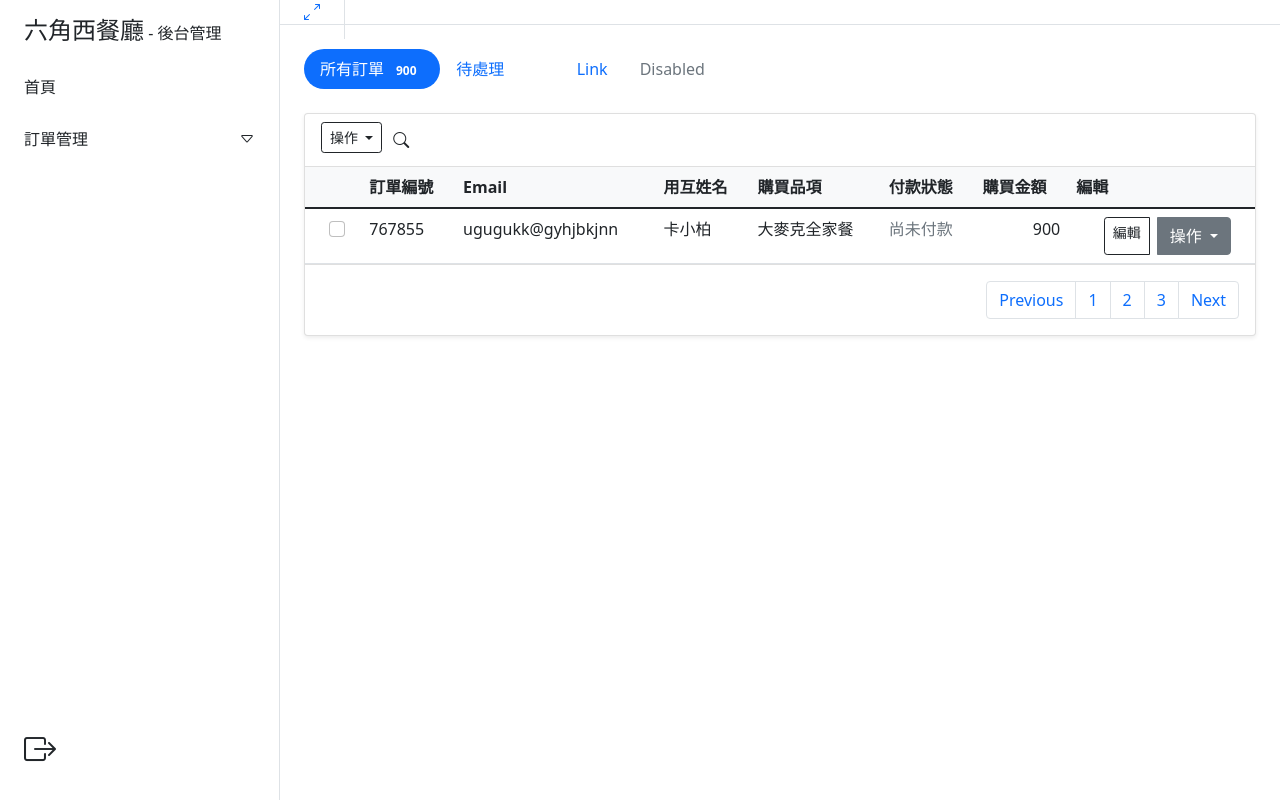
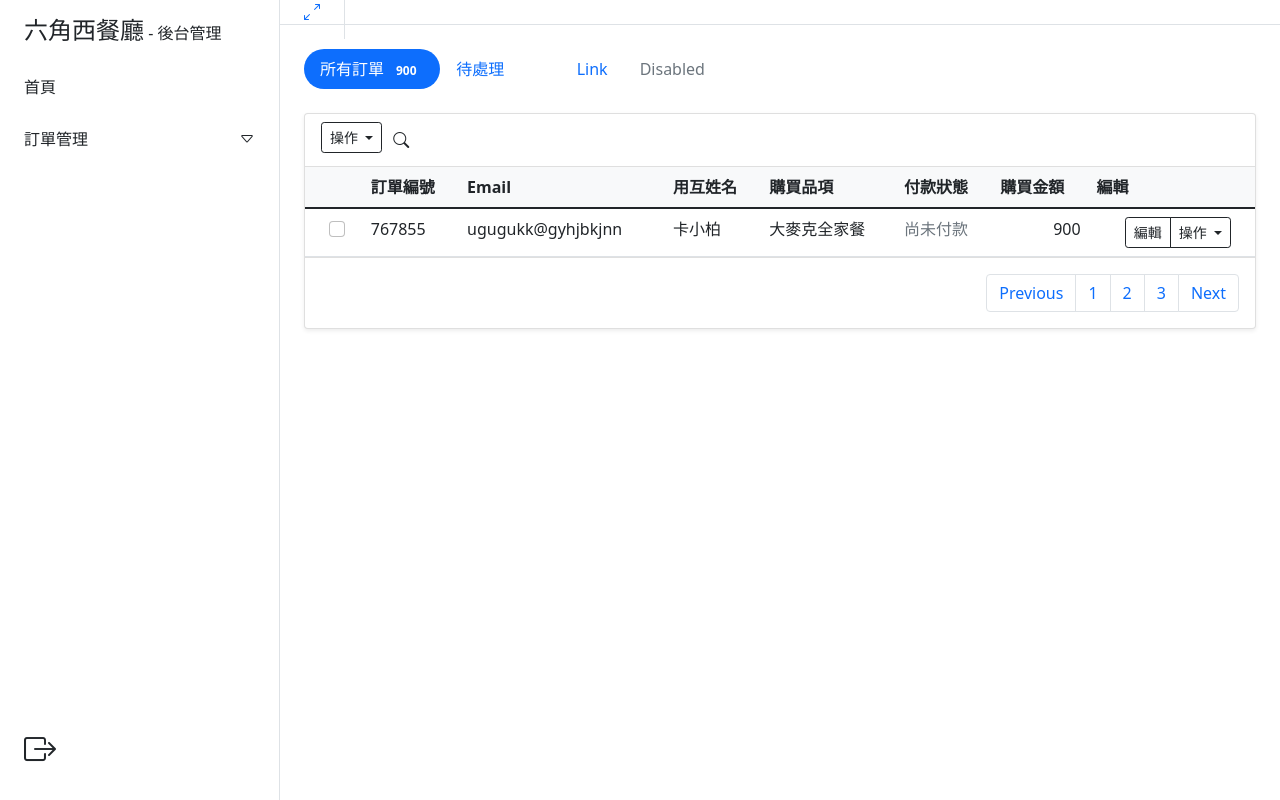
Before and after one commit to afwyou/Hexschool-Bootstrap5-Dashboard, a website: page orders.html in a window 1280 px wide. Drawn offline with nearby package versions, Linux system fonts and the light colour scheme.

Commit message:
下拉選單大小、樣式、邊距微調

```diff
--- a/orders.html
+++ b/orders.html
@@ -135,9 +135,9 @@
                     <td class="text-end">900</td>
                     <td class="text-end pe-4">
                       <div class="btn-group">
-                        <a href="#" class="btn btn-sm btn-outline-dark me-2">編輯<i class="bi.bi-pen"></i></a>
-                        <button class="btn btn-secondary dropdown-toggle" type="button" id="dropdownMenuButton1"
-                          data-bs-toggle="dropdown" aria-expanded="false">
+                        <a href="#" class="btn btn-sm btn-outline-dark">編輯<i class="bi.bi-pen"></i></a>
+                        <button class="btn btn-sm btn-outline-dark dropdown-toggle" type="button"
+                          id="dropdownMenuButton1" data-bs-toggle="dropdown" aria-expanded="false">
                           操作
                         </button>
                         <ul class="dropdown-menu" aria-labelledby="dropdownMenuButton1">
```
